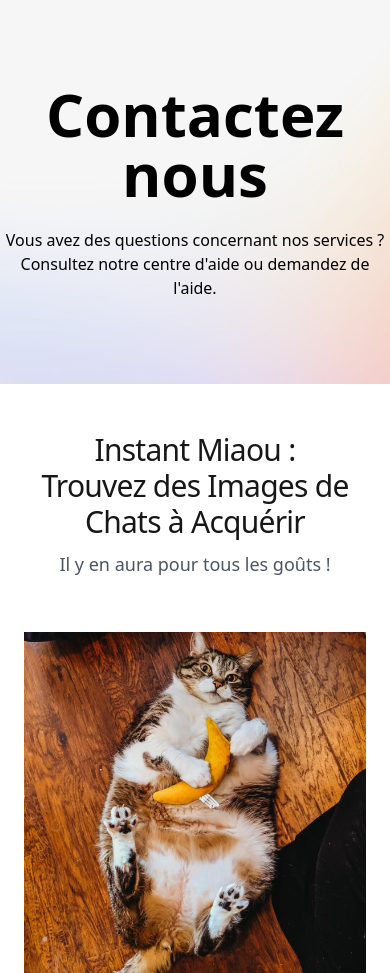
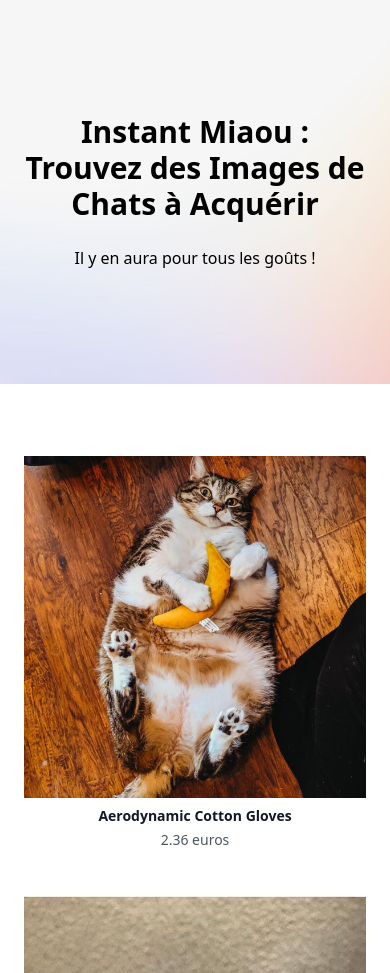
Before and after one commit to akatsuki75019/kitty_kat, a Rails app: page /items in a window 390 px wide. Shown: the part 77-1050 px from the top of the page. Run offline with Rails 7, Linux system fonts and the light colour scheme; data comes from the database, SQL or seed files in the repository; some libraries are stand-ins or nearby versions.

Commit message:
delete absolute in navbar and responsive check in all pages

```diff
--- a/app/views/devise/passwords/new.html.erb
+++ b/app/views/devise/passwords/new.html.erb
@@ -1,4 +1,4 @@
-<div class="flex min-h-full flex-col justify-center px-6 lg:px-8 lg:py-56 sm:pt-56 pt-32 ">
+<div class="flex min-h-full flex-col justify-center px-6 lg:px-8 my-8 md:mt-28 md:mb-24">
   <div class="flex-col justify-center items-center inline-flex">
     <div class="w-48 h-48 rounded-full mx-auto overflow-hidden items-center inline-flex">
       <%= image_tag("chat de race.jpeg", class: "w-full h-full object-cover rounded-full", alt: "kitten hiding into a jean")%>
--- a/app/views/devise/registrations/new.html.erb
+++ b/app/views/devise/registrations/new.html.erb
@@ -1,4 +1,4 @@
-<div class="flex min-h-full flex-col justify-center px-6 lg:px-8 lg:py-56 sm:pt-56 pt-32 ">
+<div class="flex min-h-full flex-col justify-center px-6 lg:px-8 my-12 md:mt-20 md:mb-16">
   <div class="flex-col justify-center items-center inline-flex">
     <div class="w-48 h-48 rounded-full mx-auto overflow-hidden items-center inline-flex">
       <%= image_tag("cat chill.jpeg", class: "w-full h-full object-cover rounded-full", alt: "kitten hiding into a jean")%>
--- a/app/views/devise/sessions/new.html.erb
+++ b/app/views/devise/sessions/new.html.erb
@@ -1,6 +1,4 @@
-
-
-<div class="flex min-h-full flex-col justify-center px-6 lg:px-8 lg:py-56 sm:pt-56 pt-32 ">
+<div class="flex min-h-full flex-col justify-center px-6 lg:px-8 my-8 md:my-20">
   <div class="flex-col justify-center items-center inline-flex">
     <div class="w-48 h-48 rounded-full mx-auto overflow-hidden flex items-center">
       <%= image_tag("avatar 2.jpeg", class: "w-full h-full object-cover rounded-full", alt: "kitten hiding into a jean")%>
--- a/app/views/items/index.html.erb
+++ b/app/views/items/index.html.erb
@@ -2,12 +2,10 @@
 <div class="relative flex justify-center items-center">
   <%= image_tag("banner.png", class: "h-96 object-cover w-full", alt: "Little red kitten playing on its back") %>
   <div class="absolute max-w-7xl text-center w-full">
-    <h2 class="text-6xl font-bold">Contactez nous</h2>
+    <h2 class="text-3xl md:text-5xl font-bold">Instant Miaou :</h2>
+    <h2 class="text-3xl md:text-5xl font-bold">Trouvez des Images de Chats à Acquérir</h2>
     <p class="pt-6 text-base max-w-2xl text-center m-auto">
-      Vous avez des questions concernant nos services ?
-    </p>
-    <p class="text-base max-w-2xl text-center m-auto">
-      Consultez notre centre d'aide ou demandez de l'aide.
+      Il y en aura pour tous les goûts !
     </p>
   </div>
 </div>
@@ -16,11 +14,6 @@
 <div class="md:mx-20 md:mt-4">
   <div class="bg-white py-12">
     <div class="isolate bg-white px-6 lg:px-8">
-      <div class="mx-auto max-w-2xl text-center">
-        <h2 class="text-3xl md:text-5xl font-medium tracking-tight text-neutral-900">Instant Miaou :</h2>
-        <h2 class="text-3xl md:text-5xl font-medium tracking-tight text-neutral-900">Trouvez des Images de Chats à Acquérir</h2>
-        <p class="mt-2 mb-10 text-lg leading-8 text-gray-600 md:mb-20">Il y en aura pour tous les goûts !</p>
-      </div>
       <%= render "cards" %>
     </div>
   </div>
--- a/app/views/layouts/application.html.erb
+++ b/app/views/layouts/application.html.erb
@@ -33,15 +33,13 @@
       <%= render 'layouts/navbar' %>
     </header>
 
-      <%= yield %>
-
+    <%= yield %>
 
     <%= render 'layouts/footer' %>
 
     <% if notice != nil %>
       <%= render 'layouts/toast' %>
     <% end %>
-
     <script src="https://cdnjs.cloudflare.com/ajax/libs/flowbite/2.2.0/flowbite.min.js"></script> <!-- FLOWBITE MA GUEULE -->
   </body>
 </html>
```
Also changed, not shown: app/views/items/show.html.erb (+11 -1 lines).
